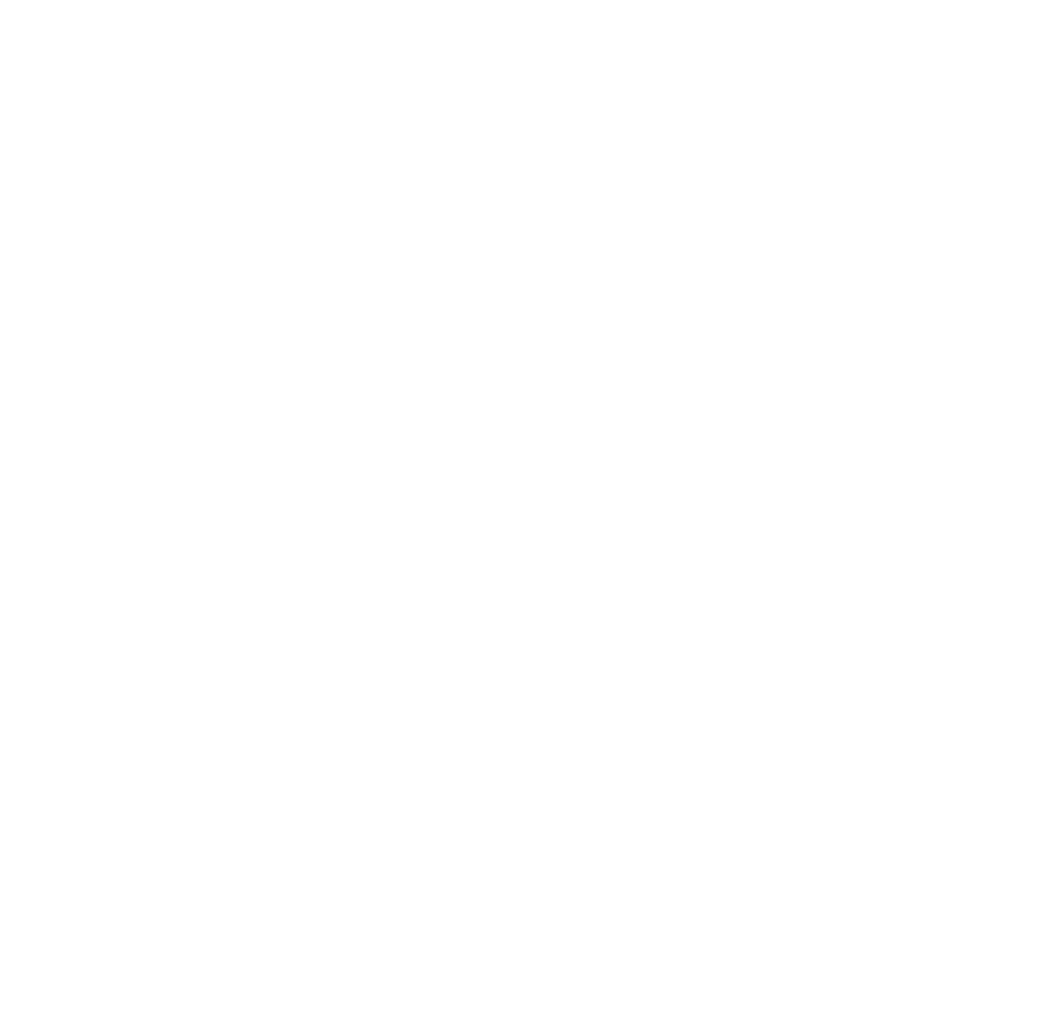
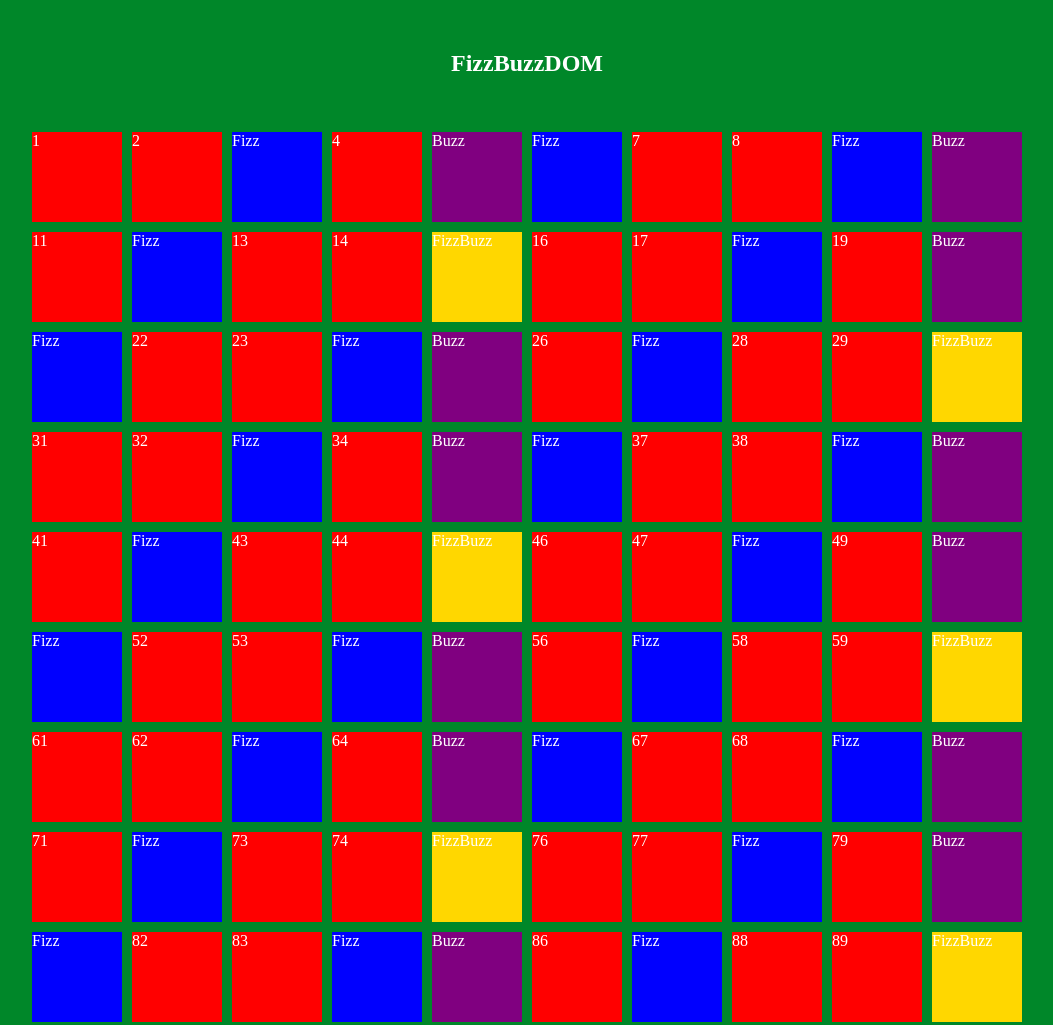
Before and after one commit to Stefano-Bernini/js-fizzbuzz, a plain HTML site: page index.html in a window 1280 px wide. Shown: the top 1025 px of the page, without its empty margins (113-1166 px from the left). Before the commit the page ends 800 px from the top, so only its background shows below. Drawn offline with Linux system fonts and the light colour scheme.

Commit message:
esercizio concluso

```diff
--- a/css/style.css
+++ b/css/style.css
@@ -0,0 +1,41 @@
+*{
+    padding: 0;
+    margin: 0;
+    box-sizing: border-box;
+}
+
+body{
+    background-color: rgb(0, 135, 41);
+    color: white;
+}
+
+h2{
+    margin-top: 50px;
+    text-align: center;
+}
+
+.container{
+    width: 1000px;
+    margin: 50px auto;
+    display: flex;
+    flex-wrap: wrap;
+}
+
+.square{
+    width: 90px;
+    height: 90px;
+    margin: 5px;
+    background-color: red;
+}
+
+.fizz{
+    background-color: blue;
+}
+
+.buzz{
+    background-color: purple;
+}
+
+.fizz-buzz{
+    background-color: gold;
+}
--- a/index.html
+++ b/index.html
@@ -8,7 +8,8 @@
     <title>FizzBuzz</title>
 </head>
 <body>
-
+    <h2>FizzBuzzDOM</h2>
+    <div id="output" class="container"></div>
     <script type="text/javascript" src="./js/script.js"></script>
 </body>
 </html>
--- a/js/script.js
+++ b/js/script.js
@@ -0,0 +1,24 @@
+const output = document.getElementById('output')
+
+for(let i=1; i<=100; i++){
+    let elem = document.createElement('div');
+    elem.classList.add('square');
+
+    if(i % 3 === 0 && i % 5 === 0){
+        elem.innerText = 'FizzBuzz';
+        elem.classList.add('fizz-buzz');
+    }
+    else if(i % 3 === 0){
+        elem.innerText = 'Fizz';
+        elem.classList.add('fizz');
+    }
+    else if(i % 5 === 0){
+        elem.innerText = 'Buzz';
+        elem.classList.add('buzz');
+    }
+    else{
+        elem.innerText = i;
+    }
+
+    output.append(elem);
+}
```
